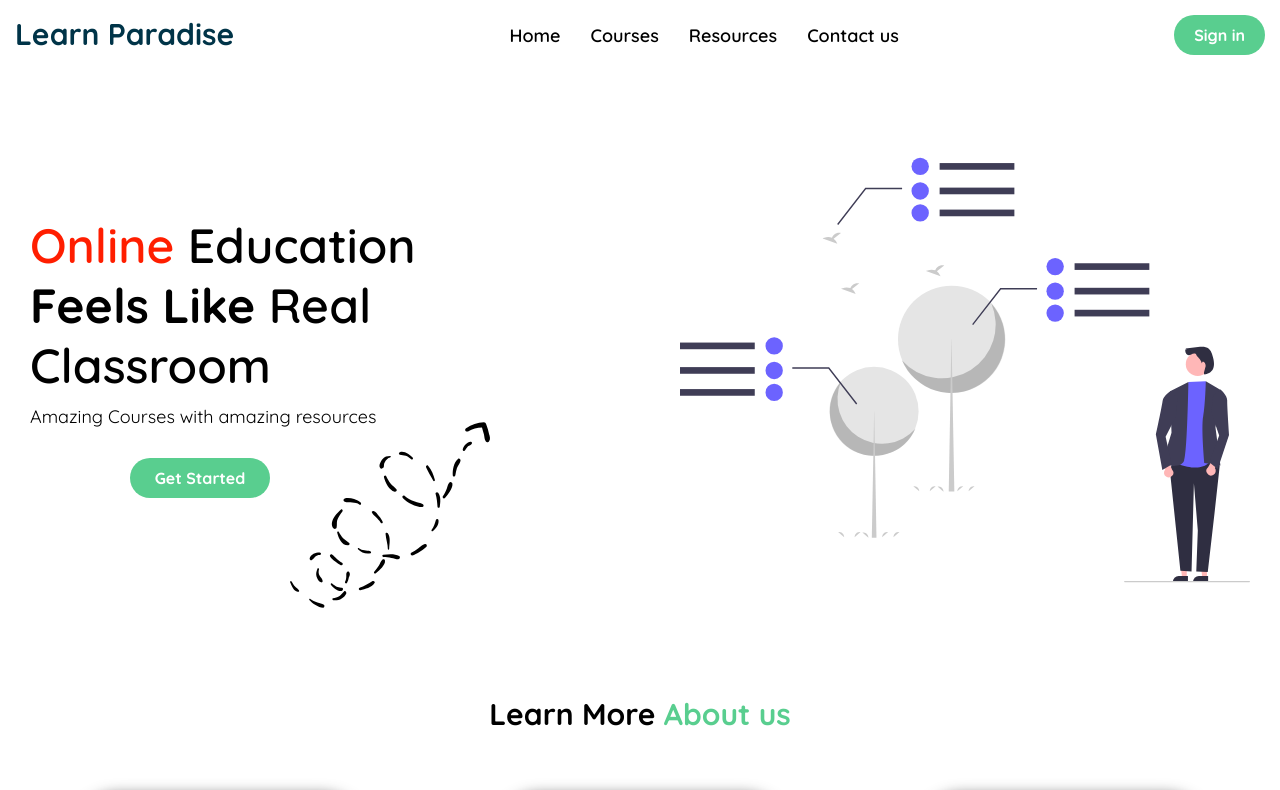
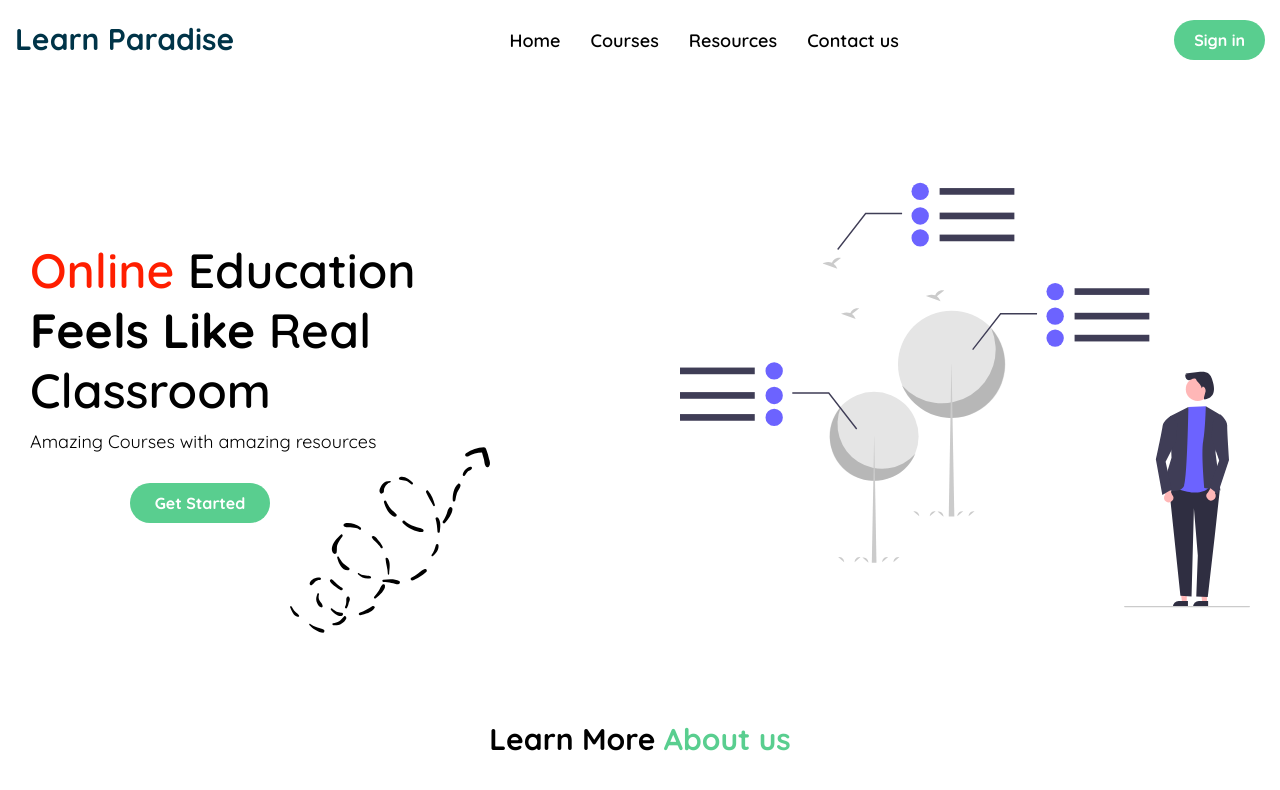
Before and after one commit to aviralj02/E-Learning-Landing, a plain HTML site: page index.html in a window 1280 px wide. Shown: the top 790 px of the page. Drawn offline with nearby package versions, Linux system fonts and the light colour scheme.

Commit message:
update css

```diff
--- a/style.css
+++ b/style.css
@@ -5,10 +5,6 @@
     margin: 0px;
     box-sizing: border-box;
     font-family: 'Quicksand', sans-serif;
-}
-
-html{
-    scroll-behavior: smooth;
 }
 
 body{
@@ -24,7 +20,7 @@ body{
 
 /* ----------- NAVBAR ----------- */
 .navbar{
-    margin-top: 15px;
+    margin-top: 20px;
 }
 .desktop-navbar{
     display: none;
@@ -101,7 +97,7 @@ body{
 /* ----------- HERO SECTION ----------- */
 #hero{
     display: flex;
-    margin-top: 60px;
+    margin-top: 80px;
     position: relative;
     justify-content: space-between;
 }
@@ -447,6 +443,7 @@ input, textarea{
     font-weight: 500;
     color: white;
     margin-top: 30px;
+    cursor: pointer;
 }
 
 
```
